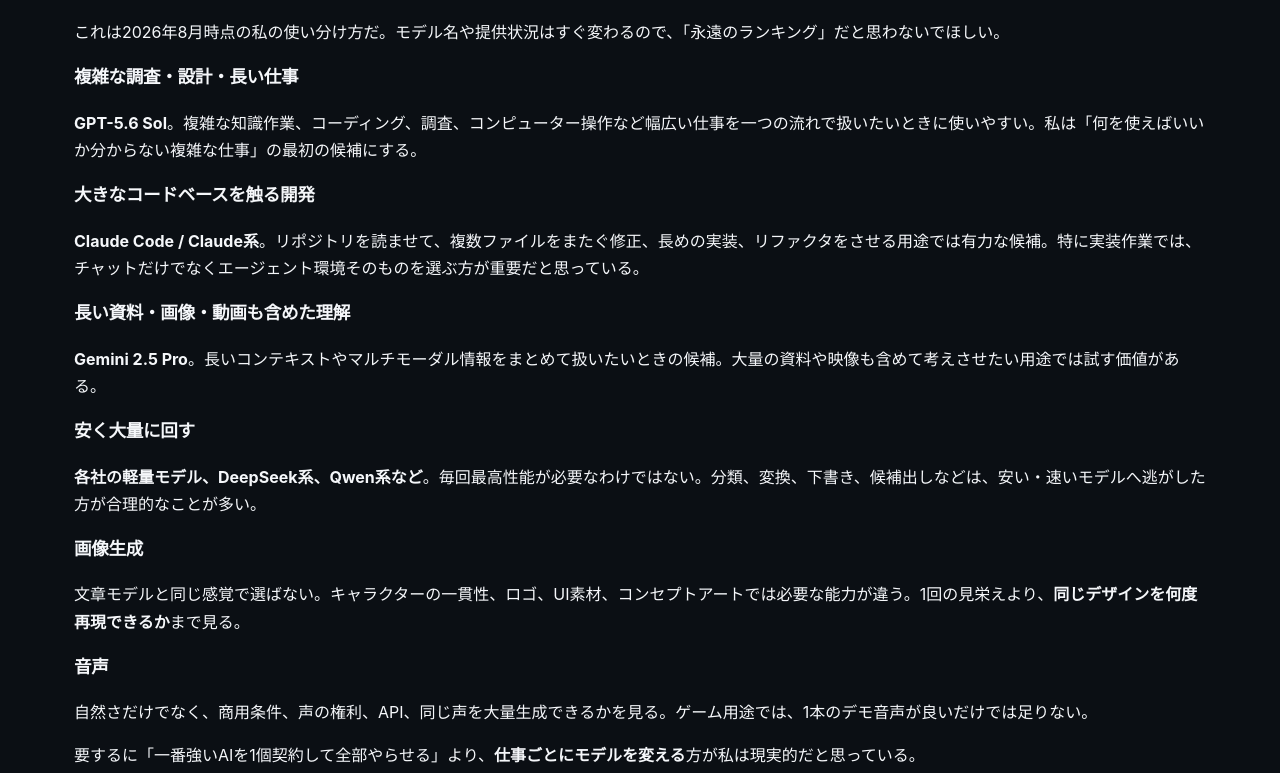
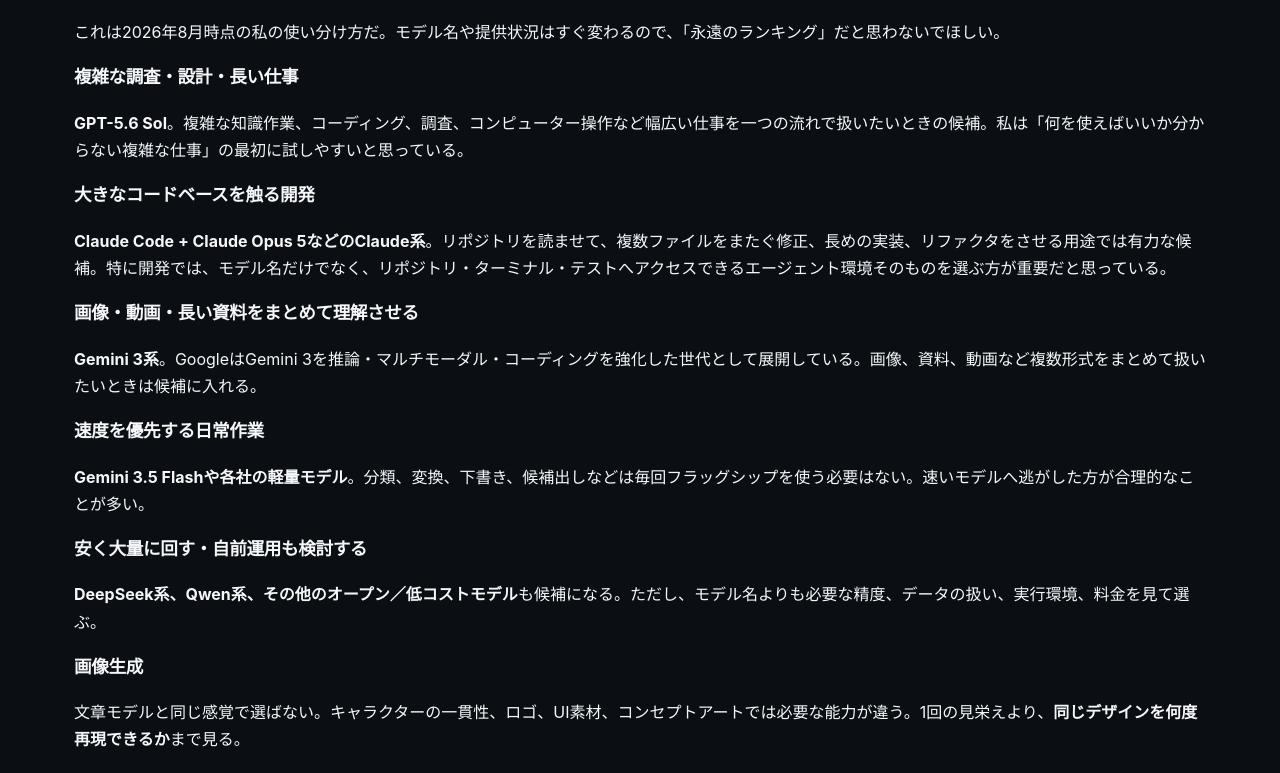
Before and after one commit to komekome898-web/GameAI-Hub, a Next.js app: page /articles/ai-usage-guide in a window 1280 px wide. Shown: the part 3821-4594 px from the top of the page. Built offline with nearby package versions, Linux system fonts and the light colour scheme; no server answers.

Commit message:
content: refresh AI model recommendations with 2026 sources

```diff
--- a/app/articles/ai-usage-guide/page.tsx
+++ b/app/articles/ai-usage-guide/page.tsx
@@ -102,18 +102,21 @@
     <h2>用途別に、どのAIを使うか</h2>
     <p>これは2026年8月時点の私の使い分け方だ。モデル名や提供状況はすぐ変わるので、「永遠のランキング」だと思わないでほしい。</p>
     <h3>複雑な調査・設計・長い仕事</h3>
-    <p><strong>GPT-5.6 Sol</strong>。複雑な知識作業、コーディング、調査、コンピューター操作など幅広い仕事を一つの流れで扱いたいときに使いやすい。私は「何を使えばいいか分からない複雑な仕事」の最初の候補にする。</p>
+    <p><strong>GPT-5.6 Sol</strong>。複雑な知識作業、コーディング、調査、コンピューター操作など幅広い仕事を一つの流れで扱いたいときの候補。私は「何を使えばいいか分からない複雑な仕事」の最初に試しやすいと思っている。</p>
     <h3>大きなコードベースを触る開発</h3>
-    <p><strong>Claude Code / Claude系</strong>。リポジトリを読ませて、複数ファイルをまたぐ修正、長めの実装、リファクタをさせる用途では有力な候補。特に実装作業では、チャットだけでなくエージェント環境そのものを選ぶ方が重要だと思っている。</p>
-    <h3>長い資料・画像・動画も含めた理解</h3>
-    <p><strong>Gemini 2.5 Pro</strong>。長いコンテキストやマルチモーダル情報をまとめて扱いたいときの候補。大量の資料や映像も含めて考えさせたい用途では試す価値がある。</p>
-    <h3>安く大量に回す</h3>
-    <p><strong>各社の軽量モデル、DeepSeek系、Qwen系など</strong>。毎回最高性能が必要なわけではない。分類、変換、下書き、候補出しなどは、安い・速いモデルへ逃がした方が合理的なことが多い。</p>
+    <p><strong>Claude Code + Claude Opus 5などのClaude系</strong>。リポジトリを読ませて、複数ファイルをまたぐ修正、長めの実装、リファクタをさせる用途では有力な候補。特に開発では、モデル名だけでなく、リポジトリ・ターミナル・テストへアクセスできるエージェント環境そのものを選ぶ方が重要だと思っている。</p>
+    <h3>画像・動画・長い資料をまとめて理解させる</h3>
+    <p><strong>Gemini 3系</strong>。GoogleはGemini 3を推論・マルチモーダル・コーディングを強化した世代として展開している。画像、資料、動画など複数形式をまとめて扱いたいときは候補に入れる。</p>
+    <h3>速度を優先する日常作業</h3>
+    <p><strong>Gemini 3.5 Flashや各社の軽量モデル</strong>。分類、変換、下書き、候補出しなどは毎回フラッグシップを使う必要はない。速いモデルへ逃がした方が合理的なことが多い。</p>
+    <h3>安く大量に回す・自前運用も検討する</h3>
+    <p><strong>DeepSeek系、Qwen系、その他のオープン／低コストモデル</strong>も候補になる。ただし、モデル名よりも必要な精度、データの扱い、実行環境、料金を見て選ぶ。</p>
     <h3>画像生成</h3>
     <p>文章モデルと同じ感覚で選ばない。キャラクターの一貫性、ロゴ、UI素材、コンセプトアートでは必要な能力が違う。1回の見栄えより、<strong>同じデザインを何度再現できるか</strong>まで見る。</p>
     <h3>音声</h3>
     <p>自然さだけでなく、商用条件、声の権利、API、同じ声を大量生成できるかを見る。ゲーム用途では、1本のデモ音声が良いだけでは足りない。</p>
     <p>要するに「一番強いAIを1個契約して全部やらせる」より、<strong>仕事ごとにモデルを変える</strong>方が私は現実的だと思っている。</p>
+    <p><small>モデル情報は2026年8月時点。提供状況は変わるため、利用前に各社の公式情報を確認してください。</small></p>
   </section>
 
   <section>
@@ -165,6 +168,16 @@
     <p>私はこれくらいの期待値が、一番AIを強く使えると思っている。</p>
   </section>
 
+  <section>
+    <h2>モデル情報の確認先</h2>
+    <p>モデルは更新が速いので、記事内の名前を鵜呑みにせず、実際に使う前に公式情報を見る。</p>
+    <ul>
+      <li><a href="https://help.openai.com/en/articles/20001354-gpt-56-in-chatgpt/" target="_blank" rel="noopener">OpenAI: GPT-5.6 in ChatGPT ↗</a></li>
+      <li><a href="https://www.anthropic.com/news/claude-opus-5" target="_blank" rel="noopener">Anthropic: Claude Opus 5 ↗</a></li>
+      <li><a href="https://blog.google/products-and-platforms/products/gemini/gemini-3/" target="_blank" rel="noopener">Google: Gemini 3 ↗</a></li>
+    </ul>
+  </section>
+
   <section className="result-next">
     <h2>AIを使うなら、最初から「工程」にする</h2>
     <p>AIを一発回答装置として使うより、調査、実装、検証、修正という工程の中に置いた方が強い。GameAI Hubでは、ゲーム制作を工程ごとに分け、どこでAIを使い、何を完成させるかまで整理できるようにしている。</p>
```
